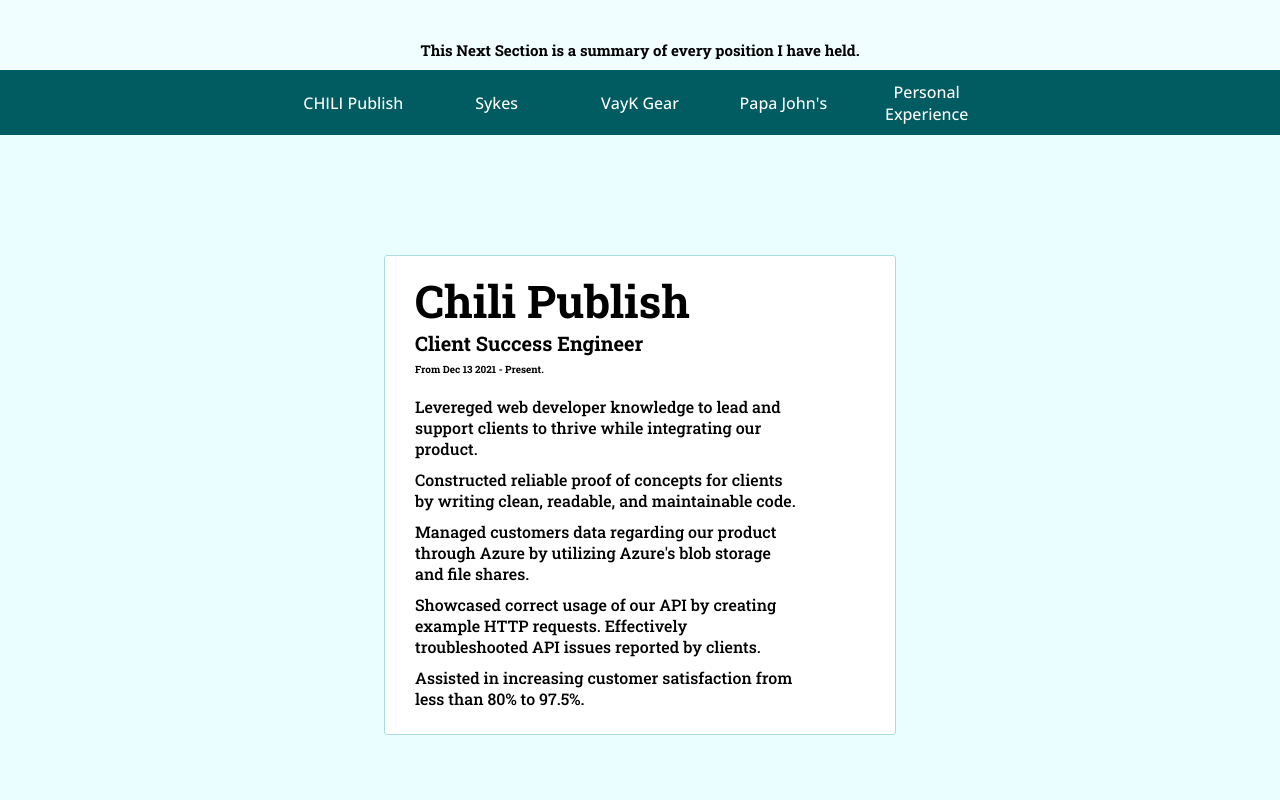
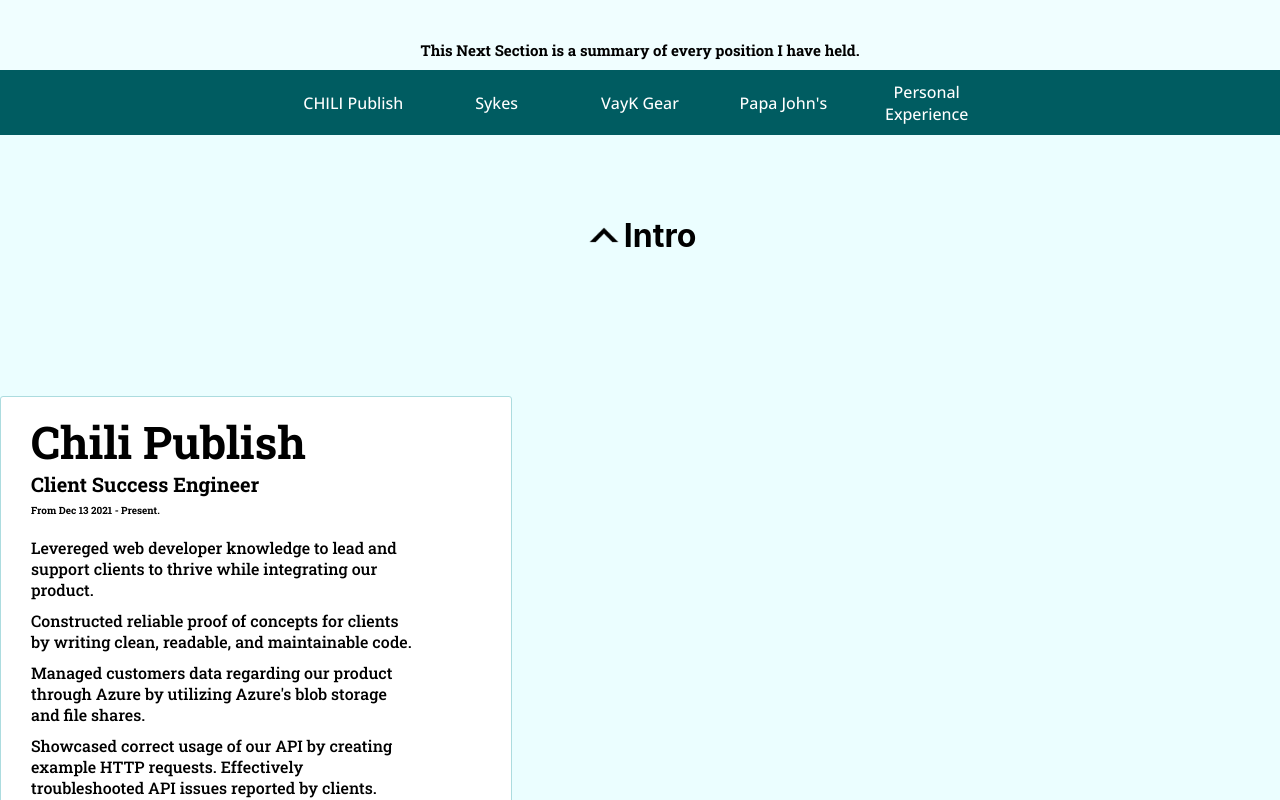
Before and after one commit to michaelbrooks1234/Portfolio4.0, a React (Create React App) app: page / in a window 1280 px wide. Shown: the part 800-1600 px from the top of the page. Built offline with nearby package versions, Linux system fonts and the light colour scheme.

Commit message:
Added a single arrow!

```diff
--- a/src/App.css
+++ b/src/App.css
@@ -247,7 +247,7 @@ body::-webkit-scrollbar {
   height: 300px;
   width: 300px;
   position: absolute;
-  bottom: 30%;
+  bottom: 40%;
   right: 28%;
   z-index: 20;
 }
@@ -445,6 +445,23 @@ body::-webkit-scrollbar {
   font-size: 15px;
 }
 
+.ExperienceBobble {
+  margin: 0;
+  padding: 0;
+  width: 100vw;
+  display: flex;
+  justify-content: center;
+  align-items: center;
+  height: auto;
+  }
+
+.ArrowReversed {
+  margin: 0;
+  padding: 0;
+  height: 40px;
+  width: 40px;
+  transform: rotate(180deg);
+}
 
 
 
@@ -456,6 +473,7 @@ body::-webkit-scrollbar {
   height: 100vh;
   width: 100%;
   display: flex;
+  flex-direction: column;
   justify-content: center;
   background-color: #ebfeff;
 }
--- a/src/App.tsx
+++ b/src/App.tsx
@@ -43,7 +43,7 @@ class App extends React.Component<any, any>{
         <NavBar scrollFunction={this.scrollToComp}/>
         <TitleBackground headShot={Headshot} arrow={arrow} scrollFunction={this.scrollToComp}/>
         <SecondaryBar setSection={this.setSelected} passRef={this.secondaryBarScroll}/>
-        <ExperienceSection selected={this.state.selectedSection}/>
+        <ExperienceSection selected={this.state.selectedSection} arrow={arrow}/>
       </div>
     )
   }
--- a/src/Components/ExperienceSection.tsx
+++ b/src/Components/ExperienceSection.tsx
@@ -1,13 +1,18 @@
 import React from 'react';
 
-class ExperienceSection extends React.Component {
+class ExperienceSection extends React.Component<any,any>{
 
     props: any;
+
     render(){
         return (
             <div className='ExperienceSectionContainer'>
+                <div className="ExperienceBobble">
+                    <img src={this.props.arrow} className="ArrowReversed" alt="arrow"/>
+                    <h1 className="IntroBobble">Intro</h1>
+                </div>
                 <div className='ExperienceSubContainer'>
-                {this.props.selected}
+                    {this.props.selected}
                 </div>
             </div>
         )
--- a/src/Components/TitleBackground.tsx
+++ b/src/Components/TitleBackground.tsx
@@ -13,6 +13,10 @@ class TitleBackground extends React.Component<any, any> {
                     <h1 className="Title0">HELLO, MY NAME IS:</h1>
                     <h1 className="Title"><span className="Michael">Michael</span> Brooks</h1>
                     <h1 className="Title2">A software engineer specializing in full stack development. <span className="Purple">The backend</span>, <span className="Blue">the frontend</span>, and <span className="LightBlue">the inbetween</span>. I love learning new technologies to create things with and hope you enjoy learning about me!</h1>
+                </div>
+                <div className="DecorationContainer">
+                    <div className="DecorativeBubblePurples"></div>
+                    <div className=""></div>
                 </div>
                 <div className="HeadShotContainer">
                     <img src={this.state.headshot} className="HeadShotImage" alt="HeadShotImage"/>
```
